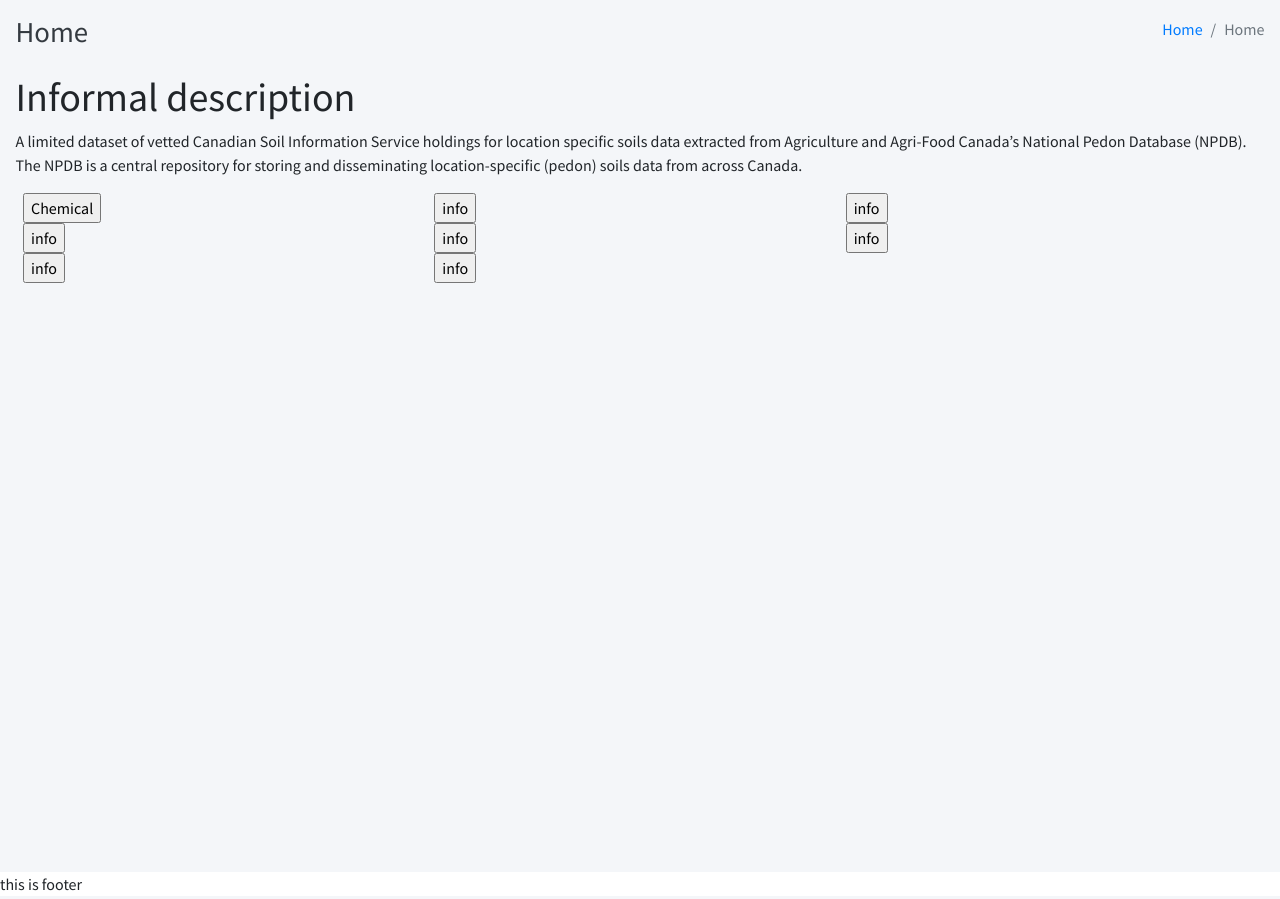
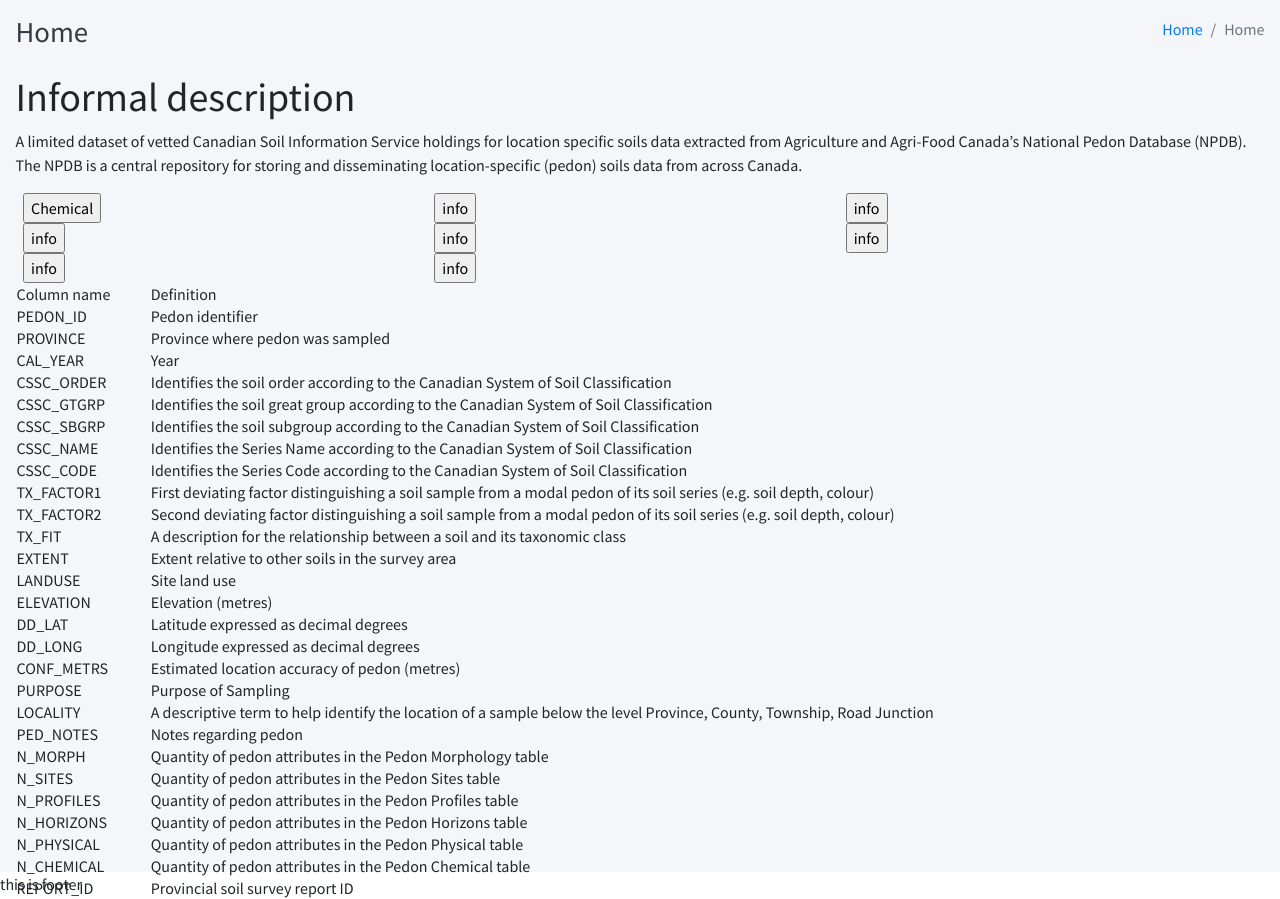
Before and after one commit to B1umenkrAn2/Website, a PHP site: the page made by app/views/description/index.php in a window 1280 px wide. Run offline with PHP 8.4, Linux system fonts and the light colour scheme; the template is opened without the code that fills it, so the values that code supplies are empty; some libraries are stand-ins or nearby versions.

Commit message:
selector update

```diff
--- a/app/views/description/index.php
+++ b/app/views/description/index.php
@@ -80,6 +80,145 @@
 
                 </div>
                 <div class="row col-12">
+                    <table id="infoTable" class="col-12">
+                        <tr>
+                            <td>Column name</td>
+                            <td>Definition</td>
+                        </tr>
+                        <tr>
+                            <td>PEDON_ID</td>
+                            <td>Pedon identifier</td>
+                        </tr>
+
+                        <tr>
+                            <td>PROVINCE</td>
+                            <td>Province where pedon was sampled</td>
+                        </tr>
+                        <tr>
+                            <td>CAL_YEAR</td>
+                            <td>Year</td>
+                        </tr>
+                        <tr>
+                            <td>CSSC_ORDER</td>
+                            <td>Identifies the soil order according to the Canadian System of Soil Classification</td>
+                        </tr>
+                        <tr>
+                            <td>CSSC_GTGRP</td>
+                            <td>Identifies the soil great group according to the Canadian System of Soil Classification</td>
+                        </tr>
+                        <tr>
+                            <td>CSSC_SBGRP</td>
+                            <td>Identifies the soil subgroup according to the Canadian System of Soil Classification</td>
+                        </tr>
+
+                        <tr>
+                            <td>CSSC_NAME</td>
+                            <td>Identifies the Series Name according to the Canadian System of Soil Classification</td>
+                        </tr>
+
+                        <tr>
+                            <td>CSSC_CODE</td>
+                            <td>Identifies the Series Code according to the Canadian System of Soil Classification</td>
+                        </tr>
+
+                        <tr>
+                            <td>TX_FACTOR1</td>
+                            <td>First deviating factor distinguishing a soil sample from a modal pedon of its soil series (e.g. soil depth,
+                                colour)
+                            </td>
+                        </tr>
+
+                        <tr>
+                            <td>TX_FACTOR2</td>
+                            <td>Second deviating factor distinguishing a soil sample from a modal pedon of its soil series (e.g. soil depth,
+                                colour)
+                            </td>
+                        </tr>
+
+                        <tr>
+                            <td>TX_FIT</td>
+                            <td>A description for the relationship between a soil and its taxonomic class</td>
+                        </tr>
+
+                        <tr>
+                            <td>EXTENT</td>
+                            <td>Extent relative to other soils in the survey area</td>
+                        </tr>
+                        <tr>
+                            <td>LANDUSE</td>
+                            <td>Site land use</td>
+                        </tr>
+
+                        <tr>
+                            <td>ELEVATION</td>
+                            <td>Elevation (metres)</td>
+                        </tr>
+
+                        <tr>
+                            <td>DD_LAT</td>
+                            <td>Latitude expressed as decimal degrees</td>
+                        </tr>
+                        <tr>
+                            <td>DD_LONG</td>
+                            <td>Longitude expressed as decimal degrees</td>
+                        </tr>
+                        <tr>
+                            <td>CONF_METRS</td>
+                            <td>Estimated location accuracy of pedon (metres)</td>
+                        </tr>
+                        <tr>
+                            <td>PURPOSE</td>
+                            <td>Purpose of Sampling</td>
+                        <tr>
+                        <tr>
+                            <td>LOCALITY</td>
+                            <td>A descriptive term to help identify the location of a sample below the level Province, County, Township,
+                                Road Junction
+                            </td>
+                        </tr>
+                        <tr>
+                            <td>PED_NOTES</td>
+                            <td>Notes regarding pedon</td>
+                        </tr>
+                        <tr>
+                            <td>N_MORPH</td>
+                            <td>Quantity of pedon attributes in the Pedon Morphology table</td>
+                        </tr>
+
+                        <tr>
+                            <td>N_SITES</td>
+                            <td>Quantity of pedon attributes in the Pedon Sites table</td>
+                        </tr>
+
+                        <tr>
+                            <td>N_PROFILES</td>
+                            <td>Quantity of pedon attributes in the Pedon Profiles table</td>
+                        </tr>
+
+                        <tr>
+                            <td>N_HORIZONS</td>
+                            <td>Quantity of pedon attributes in the Pedon Horizons table</td>
+                        <tr>
+
+                        <tr>
+                            <td>N_PHYSICAL</td>
+                            <td>Quantity of pedon attributes in the Pedon Physical table</td>
+                        </tr>
+
+                        <tr>
+                            <td>N_CHEMICAL</td>
+                            <td>Quantity of pedon attributes in the Pedon Chemical table</td>
+                        </tr>
+
+                        <tr>
+                            <td>REPORT_ID</td>
+                            <td>Provincial soil survey report ID</td>
+                        </tr>
+
+
+                    </table>
+
+
                     <table id="descTable">
 
                     </table>
```
